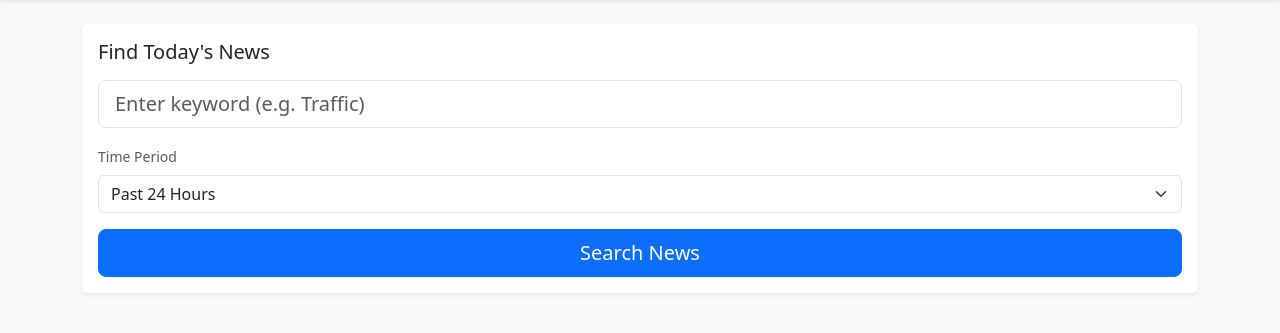
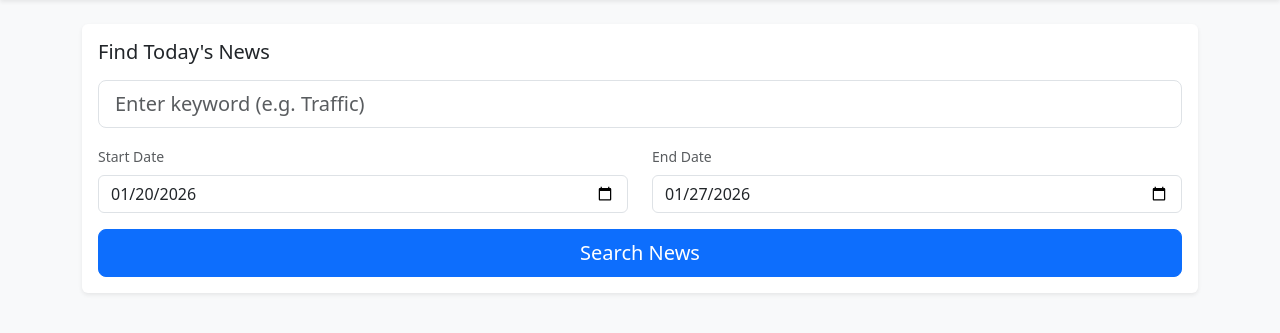
Before and after one commit to tonycho999/news9, a Flask app: page / in a window 1280 px wide. Shown: the part 56-389 px from the top of the page. Run offline with Flask 3, Linux system fonts and the light colour scheme.

Commit message:
feat: Date picker & robust 403 handling
- UI: Replaced Time Period dropdown with "Start Date" and "End Date" pickers.
- Scraper:
    - Updated `search_articles` to accept date ranges and map them to DuckDuckGo time buckets ('m' for month if dates are set).
    - Fixed "403 Forbidden" errors in `process_article` by implementing a fallback using `requests` with a custom User-Agent when `newspaper3k` fails.
- Backend: Defaults `num_results` to 50 for broader coverage.

Co-authored-by: tonycho999 <83383706+tonycho999@users.noreply.github.com>

```diff
--- a/main.py
+++ b/main.py
@@ -30,13 +30,21 @@ def search():
     # Default to 50 if not specified (backend safety)
     num_results = int(data.get('num_results', 50))
     time_period = data.get('time_period', 'd') # d, w, m, y
+    start_date = data.get('start_date')
+    end_date = data.get('end_date')
 
     if not keyword:
         return jsonify({'error': 'Keyword is required'}), 400
 
     try:
         # Search for links
-        links = scraper.search_articles(keyword, num_results=num_results, time_period=time_period)
+        links = scraper.search_articles(
+            keyword,
+            num_results=num_results,
+            time_period=time_period,
+            start_date=start_date,
+            end_date=end_date
+        )
 
         results = []
         for link in links:
--- a/templates/index.html
+++ b/templates/index.html
@@ -39,14 +39,15 @@
                 <div class="mb-3">
                     <input type="text" id="keyword" class="form-control form-control-lg" placeholder="Enter keyword (e.g. Traffic)">
                 </div>
-                <div class="mb-3">
-                    <label class="form-label text-muted small">Time Period</label>
-                    <select class="form-select" id="timePeriod">
-                        <option value="d">Past 24 Hours</option>
-                        <option value="w">Past Week</option>
-                        <option value="m">Past Month</option>
-                        <option value="y">Past Year</option>
-                    </select>
+                <div class="row mb-3">
+                    <div class="col-6">
+                        <label class="form-label text-muted small">Start Date</label>
+                        <input type="date" class="form-control" id="startDate">
+                    </div>
+                    <div class="col-6">
+                        <label class="form-label text-muted small">End Date</label>
+                        <input type="date" class="form-control" id="endDate">
+                    </div>
                 </div>
                 <button class="btn btn-primary btn-lg w-100" onclick="searchNews()">Search News</button>
             </div>
@@ -93,6 +94,16 @@
         let selectedIndices = new Set();
         let deferredPrompt;
 
+        // Set default dates
+        window.addEventListener('DOMContentLoaded', (event) => {
+            const today = new Date();
+            const lastWeek = new Date();
+            lastWeek.setDate(today.getDate() - 7);
+
+            document.getElementById('endDate').valueAsDate = today;
+            document.getElementById('startDate').valueAsDate = lastWeek;
+        });
+
         // Service Worker Registration
         if ('serviceWorker' in navigator) {
             navigator.serviceWorker.register('/sw.js')
@@ -117,9 +128,11 @@
 
         async function searchNews() {
             const keyword = document.getElementById('keyword').value;
-            const timePeriod = document.getElementById('timePeriod').value;
+            const startDate = document.getElementById('startDate').value;
+            const endDate = document.getElementById('endDate').value;
 
             if (!keyword) return alert("Please enter a keyword");
+            if (!startDate || !endDate) return alert("Please select a date range");
 
             // Hidden maximum limit of 50
             const numResults = 50;
@@ -132,7 +145,12 @@
                 const response = await fetch('/api/search', {
                     method: 'POST',
                     headers: { 'Content-Type': 'application/json' },
-                    body: JSON.stringify({ keyword, num_results: numResults, time_period: timePeriod })
+                    body: JSON.stringify({
+                        keyword,
+                        num_results: numResults,
+                        start_date: startDate,
+                        end_date: endDate
+                    })
                 });
 
                 const data = await response.json();
```
Also changed, not shown: src/scraper.py (+33 -4 lines).
